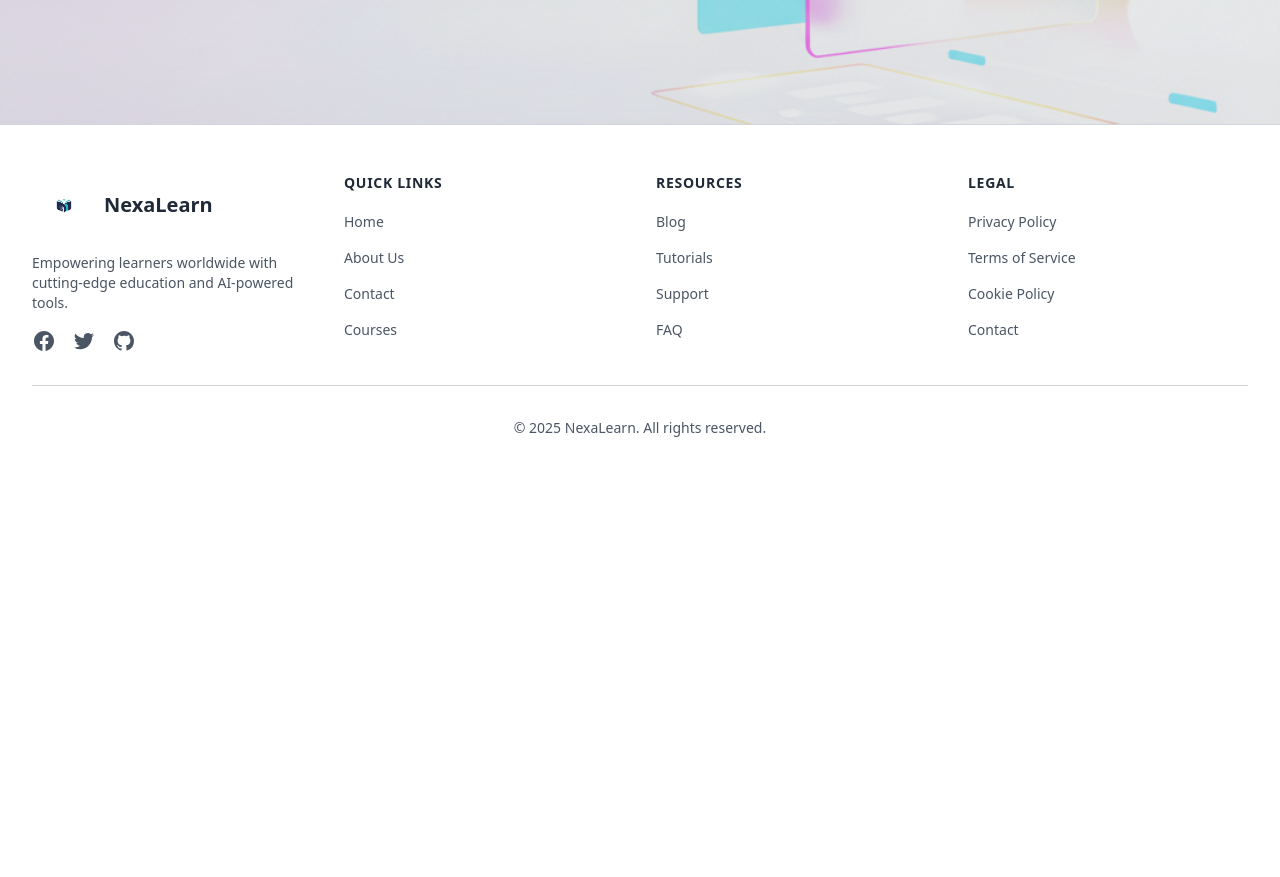
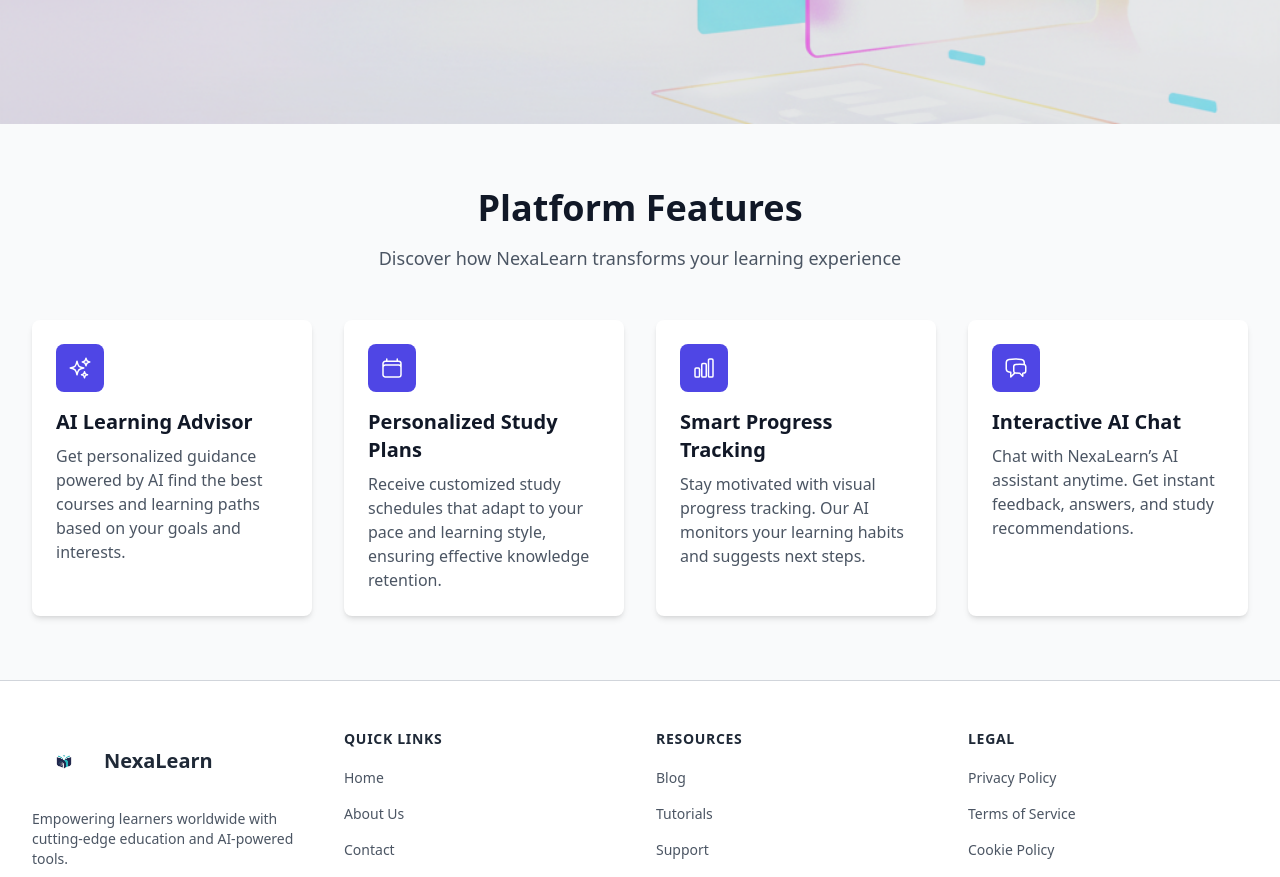
Before and after one commit to Ashan37/NexaLearcn, a React app in the folder frontend/: page / in a window 1280 px wide. Shown: the part 740-1617 px from the top of the page. Before the commit the page ends 1226 px from the top, so only its background shows below. Built offline with nearby package versions, Linux system fonts and the light colour scheme; the HTML template or start-up script is replaced by a standard one.

Commit message:
feat: add Feature component with AI-driven features and integrate into Home page

```diff
--- a/frontend/package.json
+++ b/frontend/package.json
@@ -10,6 +10,7 @@
     "preview": "vite preview"
   },
   "dependencies": {
+    "@heroicons/react": "^2.2.0",
     "@tailwindcss/vite": "^4.1.16",
     "axios": "^1.13.1",
     "react": "^19.1.1",
--- a/frontend/src/components/home/Feature.jsx
+++ b/frontend/src/components/home/Feature.jsx
@@ -1,11 +1,69 @@
-import React from 'react'
+import React from "react";
+import {
+  SparklesIcon,
+  CalendarIcon,
+  ChartBarIcon,
+  ChatBubbleLeftRightIcon,
+} from "@heroicons/react/24/outline";
 
 const Feature = () => {
+  const features = [
+    {
+      name: "AI Learning Advisor",
+      description:
+        "Get personalized guidance powered by AI find the best courses and learning paths based on your goals and interests.",
+      icon: SparklesIcon,
+    },
+    {
+      name: "Personalized Study Plans",
+      description:
+        "Receive customized study schedules that adapt to your pace and learning style, ensuring effective knowledge retention.",
+      icon: CalendarIcon,
+    },
+    {
+      name: "Smart Progress Tracking",
+      description:
+        "Stay motivated with visual progress tracking. Our AI monitors your learning habits and suggests next steps.",
+      icon: ChartBarIcon,
+    },
+    {
+      name: "Interactive AI Chat",
+      description:
+        "Chat with NexaLearn’s AI assistant anytime. Get instant feedback, answers, and study recommendations.",
+      icon: ChatBubbleLeftRightIcon,
+    },
+  ];
+
   return (
-    <div>
+    <div className="py-16 bg-gray-50">
+      <div className="px-4 mx-auto max-w-7xl sm:px-6 lg:px-8">
+        <div className="mb-12 text-center">
+          <h2 className="text-3xl font-bold text-gray-900 md:text-4xl">
+            Platform Features
+          </h2>
+          <p className="mt-4 text-lg text-gray-600">
+            Discover how NexaLearn transforms your learning experience
+          </p>
+        </div>
+        <div className="grid grid-cols-1 gap-8 md:grid-cols-2 lg:grid-cols-4">
+          {features.map((feature, index) => (
+            <div
+              key={index}
+              className="p-6 transition-all duration-300 bg-white rounded-lg shadow-md hover:shadow-xl hover:scale-105"
+            >
+              <div className="flex items-center justify-center w-12 h-12 mb-4 text-white bg-indigo-600 rounded-lg">
+                <feature.icon className="w-6 h-6" />
+              </div>
+              <h3 className="mb-2 text-xl font-semibold text-gray-900">
+                {feature.name}
+              </h3>
+              <p className="text-gray-600">{feature.description}</p>
+            </div>
+          ))}
+        </div>
+      </div>
+    </div>
+  );
+};
 
-    </div>
-  )
-}
-
-export default Feature
+export default Feature;
--- a/frontend/src/pages/Home.jsx
+++ b/frontend/src/pages/Home.jsx
@@ -1,6 +1,10 @@
 import React from "react";
 import Navbar from "../components/navbar/Navbar";
 import Hero from "../components/home/Hero";
+import Feature from "../components/home/Feature";
+// import CoursesPreview from "../components/home/CoursesPreview";
+// import ChatBotWidget from "../components/home/ChatBotWidget";
+//
 import Testimonials from "../components/home/Testimonials";
 import CallToAction from "../components/home/CallToAction";
 import Footer from "../components/footer/Footer";
@@ -10,8 +14,9 @@ const Home = () => {
     <div>
       <Navbar />
       <Hero/>
+      <Feature/>
       {/*
-      <Feature/>
+
       <CoursesPreview/>
       <Testimonials/>
       <CallToAction/>
```
Also changed, not shown: 1 other file (tests, documents, lock files or other folders).
